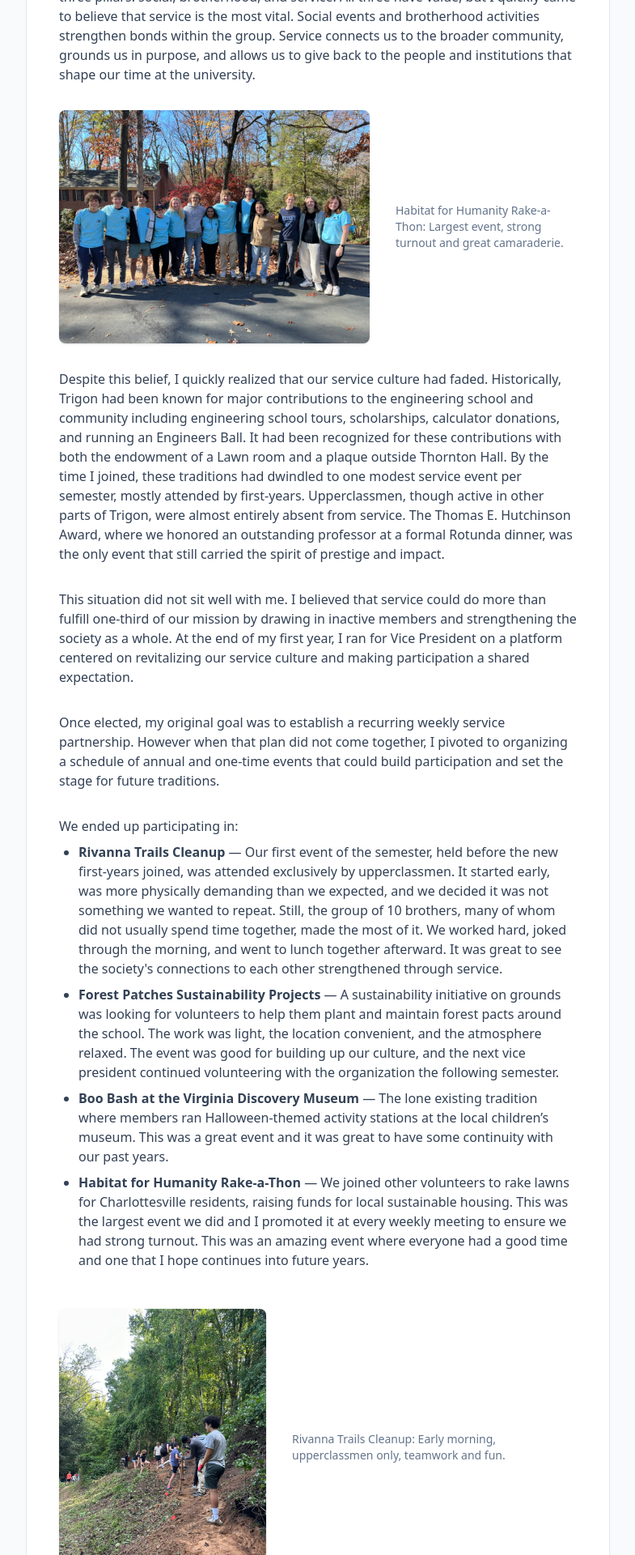
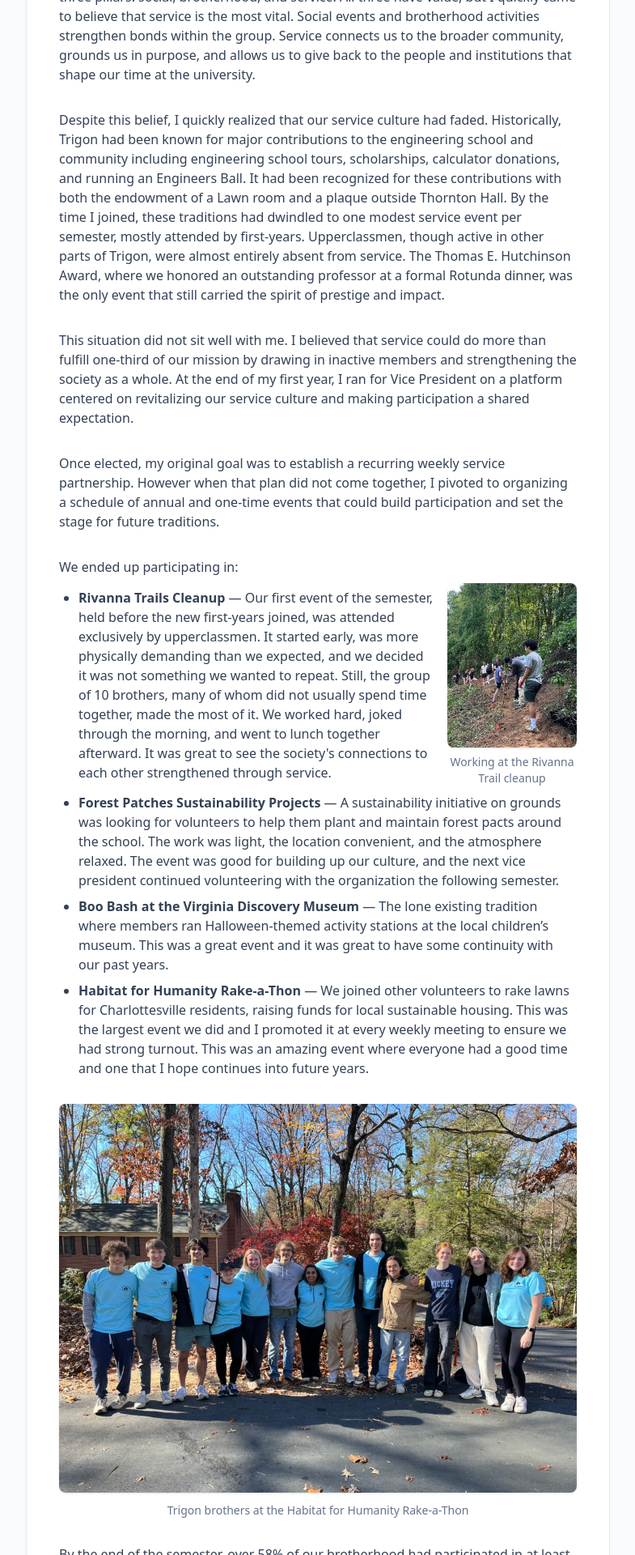
Before and after one commit to toddbalwinski/website, a Next.js app: page /blog/trigon-vice-president in a window 1280 px wide. Shown: the part 240-2160 px from the top of the page at 81% size, without its empty margins (247-1032 px from the left). Built offline with nearby package versions, Linux system fonts and the light colour scheme.

Commit message:
Edited the blog post page.

```diff
--- a/app/blog/page.tsx
+++ b/app/blog/page.tsx
@@ -2,7 +2,7 @@ export default function BlogPage() {
   return (
     <div className="max-w-6xl mx-auto py-16 px-6">
       <div className="flex items-center justify-between mb-6">
-        <h1 className="text-3xl font-bold">Blog</h1>
+  <h1 className="text-3xl font-bold font-serif">Blog</h1>
         <a href="/" className="px-4 py-2 rounded-full bg-slate-100 text-slate-800 font-medium border border-slate-200 shadow-sm hover:bg-slate-200 transition">Back to Home Page</a>
       </div>
       <div className="space-y-8">
--- a/app/blog/trigon-vice-president/page.tsx
+++ b/app/blog/trigon-vice-president/page.tsx
@@ -50,10 +50,6 @@ export default function BlogPostTrigonVP() {
           <h1 id="main-title" className="text-3xl font-bold mb-6">Rebuilding a Culture of Service: My Term as Trigon Vice President</h1>
           <div className="prose prose-lg text-slate-700 [&>p]:mb-8">
             <p>When I first joined the Trigon Engineering Society at UVA, I was introduced to its three pillars: social, brotherhood, and service. All three have value, but I quickly came to believe that service is the most vital. Social events and brotherhood activities strengthen bonds within the group. <span className="not-italic">Service connects us to the broader community, grounds us in purpose, and allows us to give back to the people and institutions that shape our time at the university.</span></p>
-            <figure className="flex flex-col md:flex-row md:items-center gap-4 mb-8">
-              <Image src="/rake.jpeg" alt="Habitat for Humanity Rake-a-Thon" width={800} height={600} className="w-full md:w-96 rounded-lg shadow" />
-              <figcaption className="mt-2 text-sm text-slate-500 md:mt-0 md:ml-4">Habitat for Humanity Rake-a-Thon: Largest event, strong turnout and great camaraderie.</figcaption>
-            </figure>
             {/* <div className="border-l-4 border-teal-600/30 pl-4 italic my-8">
               “Service connects us to the broader community, grounds us in purpose, and allows us to give back to the people and institutions that shape our time at the university.”
             </div> */}
@@ -62,15 +58,26 @@ export default function BlogPostTrigonVP() {
             <p>Once elected, my original goal was to establish a recurring weekly service partnership. However when that plan did not come together, I pivoted to organizing a schedule of annual and one-time events that could build participation and set the stage for future traditions.</p>
             <p className="!mb-2">We ended up participating in:</p>
             <ul className="list-disc pl-6 space-y-2 !mt-2">
-              <li><strong>Rivanna Trails Cleanup</strong> — Our first event of the semester, held before the new first-years joined, was attended exclusively by upperclassmen. It started early, was more physically demanding than we expected, and we decided it was not something we wanted to repeat. Still, the group of 10 brothers, many of whom did not usually spend time together, made the most of it. We worked hard, joked through the morning, and went to lunch together afterward. It was great to see the society's connections to each other strengthened through service.</li>
+              <li>
+                <div className="flex flex-col md:flex-row md:items-center gap-4">
+                  <div className="flex-1">
+                    <strong>Rivanna Trails Cleanup</strong> — Our first event of the semester, held before the new first-years joined, was attended exclusively by upperclassmen. It started early, was more physically demanding than we expected, and we decided it was not something we wanted to repeat. Still, the group of 10 brothers, many of whom did not usually spend time together, made the most of it. We worked hard, joked through the morning, and went to lunch together afterward. It was great to see the society's connections to each other strengthened through service.
+                  </div>
+                    <figure className="flex-shrink-0 w-full md:w-40">
+                      <Image src="/rivanna.jpeg" alt="Rivanna Trails Cleanup" width={320} height={450} className="rounded-lg shadow w-full" />
+                      <figcaption className="mt-2 text-sm text-slate-500 text-center">Working at the Rivanna Trail cleanup</figcaption>
+                  </figure>
+                </div>
+              </li>
               <li><strong>Forest Patches Sustainability Projects</strong> — A sustainability initiative on grounds was looking for volunteers to help them plant and maintain forest pacts around the school. The work was light, the location convenient, and the atmosphere relaxed. The event was good for building up our culture, and the next vice president continued volunteering with the organization the following semester.</li>
               <li><strong>Boo Bash at the Virginia Discovery Museum</strong> — The lone existing tradition where members ran Halloween-themed activity stations at the local children’s museum. This was a great event and it was great to have some continuity with our past years.</li>
               <li><strong>Habitat for Humanity Rake-a-Thon</strong> — We joined other volunteers to rake lawns for Charlottesville residents, raising funds for local sustainable housing. This was the largest event we did and I promoted it at every weekly meeting to ensure we had strong turnout. This was an amazing event where everyone had a good time and one that I hope continues into future years.</li>
             </ul>
-            <figure className="flex flex-col md:flex-row md:items-center gap-4 mb-8 mt-12">
-              <Image src="/rivanna.jpeg" alt="Rivanna Trails Cleanup" width={600} height={450} className="w-full md:w-64 rounded-lg shadow" />
-              <figcaption className="mt-2 text-sm text-slate-500 md:mt-0 md:ml-4">Rivanna Trails Cleanup: Early morning, upperclassmen only, teamwork and fun.</figcaption>
+            <figure className="mb-8 mt-8">
+              <Image src="/rake.jpeg" alt="Habitat for Humanity Rake-a-Thon" width={1200} height={800} className="w-full rounded-lg shadow object-cover" />
+              <figcaption className="mt-3 text-sm text-slate-500 text-center">Trigon brothers at the Habitat for Humanity Rake-a-Thon</figcaption>
             </figure>
+            {/* Rivanna image now appears inline with first bullet above */}
             <p>By the end of the semester, over 58% of our brotherhood had participated in at least one service event — a major improvement from the previous year (which I estimate to be ~20%). First-years led participation at 77%, but every class year saw gains. I tracked all attendance and event details in a central Google Sheet, breaking down participation by year and average events per member. This not only helped measure progress but also created a clear record for future vice presidents to build on.</p>
             <p>Beyond the events themselves, I focused on sustainability. Leadership in Trigon changes every semester, so I created a dedicated vice president email account, documented all event contacts and logistics, and encouraged the rest of the executive board to do the same for their positions. The goal was to make it easy for future leaders to continue building on our work. I also spearheaded a new tradition of recapping your work in a meeting at the end of the semester and presenting the position and its roles to the society to help educate anyone who would like to run for the role in the future.</p>
             <p>Looking back, my time as Vice President was not defined by one large event but by the deliberate rebuilding of a culture. We increased participation, reestablished traditions, and planted the seeds for new ones. My hope is that the foundation that has been built will allow for Trigon to serve the community in bigger and better ways in the near future.</p>
--- a/app/page.tsx
+++ b/app/page.tsx
@@ -64,7 +64,7 @@ export default function Page() {
                 body="Reflections on reviving Trigon's service culture and leading as Vice President."
               />
             </a>
-            <Card title="Another Featured Story" subtitle="June 2025" body="Another short intro that previews the narrative and invites recruiters to read more." />
+            <Card title="Another Featured Story" subtitle="June 2025" body="Another short intro." />
           </div>
           <a
             href="/blog"
--- a/app/projects/page.tsx
+++ b/app/projects/page.tsx
@@ -40,7 +40,7 @@ export default function ProjectsPage() {
       <Motif />
       <Section className={topSpacing}>
         <div className="flex items-center justify-between mb-2">
-          <h2 className="text-2xl font-bold">Projects</h2>
+          <h2 className="text-2xl font-bold font-serif">Projects</h2>
           <a
             href="/"
             className="px-4 py-2 rounded-full bg-slate-100 text-slate-800 font-medium border border-slate-200 shadow-sm hover:bg-slate-200 transition"
```
Also changed, not shown: public/rivanna.jpeg.
